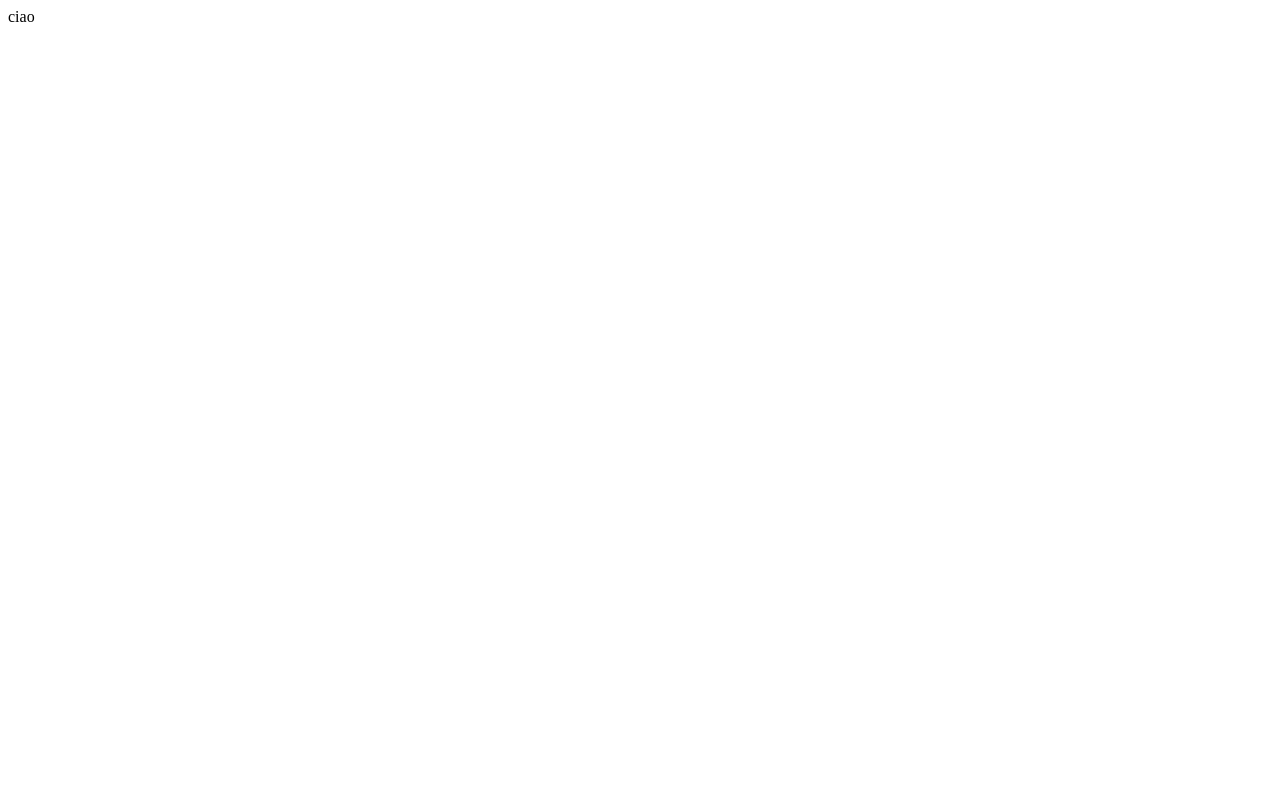
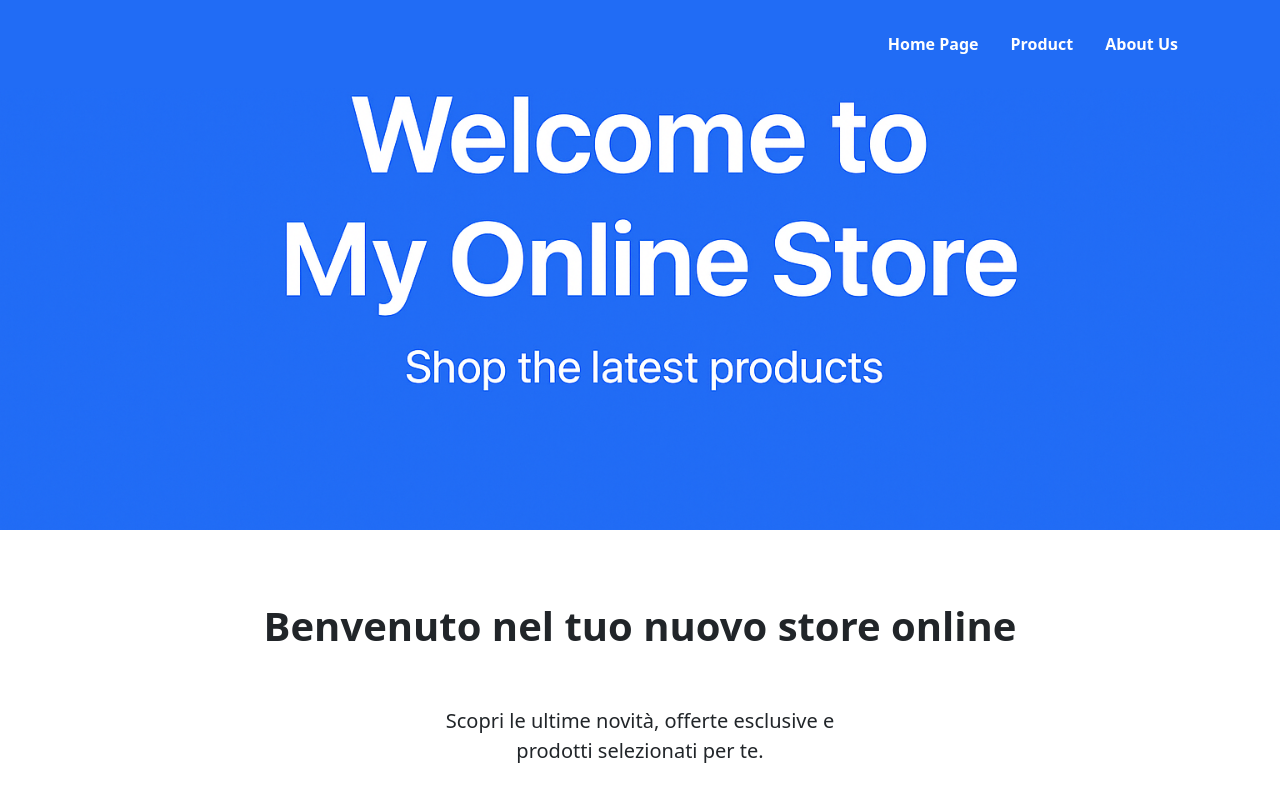
Before and after one commit to Aleiaco02/react-router, a React (Vite) app: page / in a window 1280 px wide. Shown: the top 802 px of the page. Built offline with nearby package versions, Linux system fonts and the light colour scheme.

Commit message:
pagina home prodotti e navbar completa senza props

```diff
--- a/index.html
+++ b/index.html
@@ -1,13 +1,20 @@
 <!doctype html>
 <html lang="en">
+
 <head>
   <meta charset="UTF-8" />
   <link rel="icon" type="image/svg+xml" href="/vite.svg" />
   <meta name="viewport" content="width=device-width, initial-scale=1.0" />
+  <link href="https://cdn.jsdelivr.net/npm/bootstrap@5.3.8/dist/css/bootstrap.min.css" rel="stylesheet"
+    integrity="sha384-sRIl4kxILFvY47J16cr9ZwB07vP4J8+LH7qKQnuqkuIAvNWLzeN8tE5YBujZqJLB" crossorigin="anonymous">
+  <script src="https://cdn.jsdelivr.net/npm/axios/dist/axios.min.js"></script>
+
   <title>react-router</title>
 </head>
+
 <body>
   <div id="root"></div>
   <script type="module" src="/src/main.jsx"></script>
 </body>
+
 </html>
--- a/src/App.jsx
+++ b/src/App.jsx
@@ -1,13 +1,22 @@
-import MyMain from './components/Main'
-
+import HomePage from './pages/HomePage'
+import Product from './pages/Product'
+import AboutUs from './pages/AboutUs'
+import DefaultLayout from './layout/DefaultLayout'
+import { BrowserRouter, Routes, Route } from 'react-router-dom'
 import './App.css'
 
 function App() {
 
   return (
-    <>
-      <MyMain />
-    </>
+    <BrowserRouter>
+      <Routes>
+        <Route Component={DefaultLayout}>
+          <Route path='/' Component={HomePage} />
+          <Route path='/product' Component={Product} />
+          <Route path='/about-us' Component={AboutUs} />
+        </Route>
+      </Routes>
+    </BrowserRouter>
   )
 }
 
--- a/src/components/Main.jsx
+++ /dev/null
@@ -1,11 +0,0 @@
-
-
-const MyMain = () => {
-    return (
-        <div>
-            ciao
-        </div>
-    )
-}
-
-export default MyMain
--- /dev/null
+++ b/src/components/NavBar.jsx
@@ -0,0 +1,32 @@
+import { Link, NavLink } from "react-router-dom"
+
+
+const NavBar = () => {
+    return (
+        <nav className="navbar navbar-dark fixed-top">
+            <div className="container p-3 d-flex">
+                <ul className="nav ms-auto">
+                    <li className="nav-item">
+                        <Link className="nav-link text-white fw-bold" to="/">
+                            Home Page
+                        </Link>
+                    </li>
+                    <li className="nav-item">
+                        <NavLink className="nav-link text-white fw-bold" to="/product">
+                            Product
+                        </NavLink>
+                    </li>
+                    <li className="nav-item">
+                        <NavLink className="nav-link text-white fw-bold" to="/about-us">
+                            About Us
+                        </NavLink>
+                    </li>
+                </ul>
+            </div>
+        </nav>
+
+
+    )
+}
+
+export default NavBar
--- a/src/index.css
+++ b/src/index.css
@@ -0,0 +1,71 @@
+header li a {
+    text-decoration: none;
+    color: white !important;
+}
+
+header li {
+    list-style-type: none;
+
+}
+
+header li a.active {
+    background-color: #488ff8;
+
+}
+
+.jumbotrone {
+    background-image: url("/public/ChatGPT\ Image\ 6\ ott\ 2025\,\ 18_13_52.png");
+    background-size: cover;
+    background-position: center;
+    height: 530px;
+
+}
+
+.sticky-navbar {
+    position: sticky;
+    top: 0;
+    z-index: 1020;
+}
+
+.navbar {
+    background-color: #216cf5;
+}
+
+.product-container {
+    display: flex;
+    flex-wrap: wrap;
+    justify-content: center;
+    gap: 1rem;
+    margin: 9rem 0 6rem 0;
+}
+
+.product-card {
+    max-width: 600px;
+    width: 100%;
+}
+
+.product-card img {
+    max-height: 120px;
+    object-fit: contain;
+}
+
+.product-card .card-body {
+    padding: 0.5rem 0.75rem;
+}
+
+.product-card .card-title {
+    margin-bottom: 0.25rem;
+    font-size: 1rem;
+}
+
+.product-card .card-text.description {
+    font-size: 0.85rem;
+    overflow: hidden;
+    height: 80px;
+    margin-bottom: 0.25rem;
+}
+
+.product-card .btn-sm {
+    font-size: 0.75rem;
+    padding: 0.25rem 0.5rem;
+}
--- /dev/null
+++ b/src/layout/DefaultLayout.jsx
@@ -0,0 +1,18 @@
+import NavBar from "../components/NavBar"
+import { Outlet } from "react-router-dom"
+
+const DefaultLayout = () => {
+    return (
+        <div>
+            <header>
+                <NavBar />
+            </header>
+
+            <main>
+                <Outlet />
+            </main>
+        </div>
+    )
+}
+
+export default DefaultLayout
--- /dev/null
+++ b/src/pages/AboutUs.jsx
@@ -0,0 +1,13 @@
+
+const AboutUs = () => {
+    return (
+        <>
+
+            <div>
+                ciao
+            </div>
+        </>
+    )
+}
+
+export default AboutUs
--- /dev/null
+++ b/src/pages/HomePage.jsx
@@ -0,0 +1,16 @@
+
+const HomePage = () => {
+    return (
+        <>
+            <div className="jumbotrone">
+            </div>
+            <div className=" d-flex flex-column justify-content-center align-items-center text-center m-5 ">
+                <h1 className="fw-bold p-4">Benvenuto nel tuo nuovo store online</h1>
+                <p className="lead p-4">Scopri le ultime novità, offerte esclusive e <br /> prodotti selezionati per te.</p>
+            </div>
+        </>
+
+    )
+}
+
+export default HomePage
--- /dev/null
+++ b/src/pages/Product.jsx
@@ -0,0 +1,47 @@
+import { useState, useEffect } from "react"
+const Product = () => {
+    const [items, setItems] = useState([]);
+
+    function fetchItems() {
+        axios.get("https://fakestoreapi.com/products")
+            .then((res) => setItems(res.data))
+            .catch(error => console.log(error))
+
+    }
+
+    useEffect(() => {
+        fetchItems()
+    }, [])
+
+    console.log(items);
+
+
+    return (
+        <>
+            <div className="product-container">
+                {items.map((item) => (
+                    <div key={item.id} className="card product-card">
+                        <div className="row g-0 align-items-center">
+                            <div className="col-md-4 d-flex justify-content-center">
+                                <img src={item.image} className="img-fluid rounded-center" alt={item.title} />
+                            </div>
+                            <div className="col-md-8">
+                                <div className="card-body">
+                                    <h6 className="card-title">{item.title}</h6>
+                                    <p className="card-text description">{item.description}</p>
+                                    <p className="card-text">
+                                        <small className="text-muted">{item.price} €</small>
+                                    </p>
+                                    <button className="btn btn-sm btn-primary">Aggiungi al carrello</button>
+                                </div>
+                            </div>
+                        </div>
+                    </div>
+                ))}
+            </div>
+
+        </>
+    )
+}
+
+export default Product
```
Also changed, not shown: public/ChatGPT Image 6 ott 2025, 18_13_52.png (added). Lines whose indentation alone changed are shown as unchanged.
